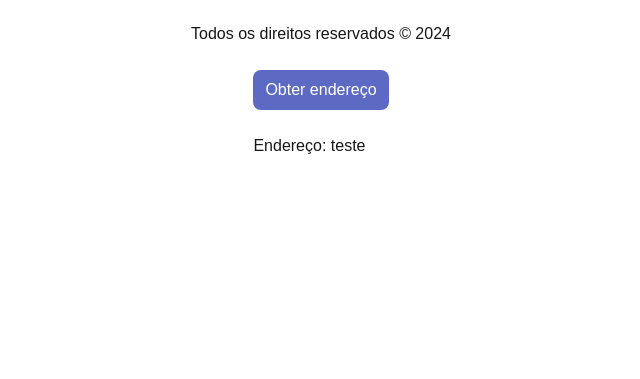
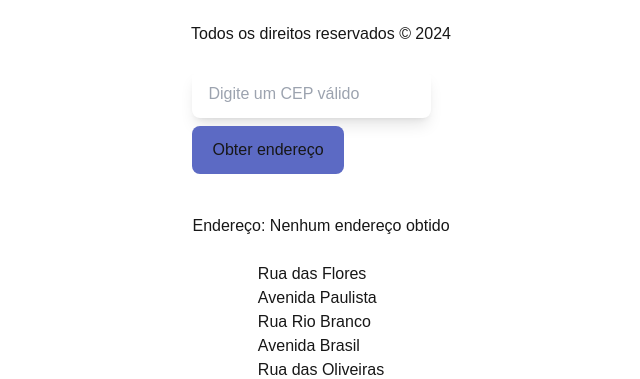
Before and after one commit to CatarinaGuima/SOFTEX-FAP-PROJETO-REACT, a Next.js app: page / in a window 1280 px wide. Shown: the part 1438-1817 px from the top of the page, without its empty margins (319-959 px from the left). Before the commit the page ends 1596 px from the top, so only its background shows below. Built offline with nearby package versions, Linux system fonts and the light colour scheme.

Commit message:
eight commit

```diff
--- a/package.json
+++ b/package.json
@@ -11,7 +11,8 @@
   "dependencies": {
     "next": "14.2.14",
     "react": "^18",
-    "react-dom": "^18"
+    "react-dom": "^18",
+    "uuid": "^11.0.1"
   },
   "devDependencies": {
     "@types/node": "^20",
--- a/src/app/page.tsx
+++ b/src/app/page.tsx
@@ -1,5 +1,5 @@
 "use client";
-
+import { useState } from "react";
 import { MyButton } from "../components/my-button";
 import { MySquare } from "../components/my-square";
 import { MyTitle } from "../components/my-title";
@@ -10,6 +10,70 @@ import { MyHeader } from "../components/my-header";
 import { MyFooter } from "../components/my-footer";
 import { getAddress } from "../../get-address";
 import { NavBar } from "@/components/header";
+import {v4 as randomUUID} from "uuid"
+
+// Crie um tipo de dados chamado Address com as propriedades retornadas pela API do IBGE;
+// Crie uma variável do tipo Array para guardar elementos do tipo Address;
+// Insira manualmente pelo menos 5 registros do tipo Address dentro do array criado.
+// Renderizar dinamicamente na interface esses registro, mostrando apenas o atributo logradouro
+
+interface Address {
+  id: string;
+  logradouro: string;
+  bairro: string;
+  cep: string;
+  complemento: string;
+  estado: string;
+  localidade: string;
+}
+
+const addressList: Address[] = [
+ {
+    id: randomUUID(),
+    logradouro: "Rua das Flores",
+    bairro: "Jardim Primavera",
+    cep: "12345-678",
+    complemento: "Apto 101",
+    estado: "SP",
+    localidade: "São Paulo"
+  },
+  {
+    id: randomUUID(),
+    logradouro: "Avenida Paulista",
+    bairro: "Centro",
+    cep: "87654-321",
+    complemento: "Próximo ao metrô",
+    estado: "SP",
+    localidade: "São Paulo"
+  },
+  {
+    id: randomUUID(),
+    logradouro: "Rua Rio Branco",
+    bairro: "Centro",
+    cep: "11223-445",
+    complemento: "Casa",
+    estado: "RJ",
+    localidade: "Rio de Janeiro"
+  },
+  {
+    id: randomUUID(),
+    logradouro: "Avenida Brasil",
+    bairro: "Jardim América",
+    cep: "33445-667",
+    complemento: "Bloco B",
+    estado: "MG",
+    localidade: "Belo Horizonte"
+  },
+  {
+    id: randomUUID(),
+    logradouro: "Rua das Oliveiras",
+    bairro: "Bela Vista",
+    cep: "55667-889",
+    complemento: "Próximo ao parque",
+    estado: "RS",
+    localidade: "Porto Alegre"
+  }
+];
 
 type AvatarProps = {
   size: number;
@@ -21,8 +85,6 @@ type CardProps = {
 };
 
 function Avatar({ size }: AvatarProps) {
-  console.log(size);
-
   return (
     <img
       className="avatar"
@@ -35,20 +97,43 @@ function Avatar({ size }: AvatarProps) {
 }
 
 function Card({ children }: CardProps) {
-  console.log(children);
   return <div className="p-3 border border-black rounded-lg">{children}</div>;
 }
 
+// const nomes: string[] = [
+//   "Lin Lanying",
+//   "Maria Clara",
+//   "José Maria",
+//   "Maria Joaquim",
+//   "Catarina Guimarães",
+//   "Maria Pedroso",
+//   "Maria Cecília",
+//   "Maria Lúcia",
+//   "Maria Mariana",
+//   "Maria Isabella",
+// ];
+
+
 export default function Home() {
-  let adress = "teste"
-  async function handleGetAddresses() {
-    const result = await getAddress("52051000");
-    adress = result;
-    console.log(adress);
+  const [address, setAddress] = useState<Address | null>(null);
+  const [loading, setLoading] = useState(false);
+  const [textValue, setTextValue] = useState("");
+
+  async function handleGetAddress() {
+    setLoading(true);
+    try {
+      const result = await getAddress("52051000");
+      setAddress(result); // Define o endereço no estado
+      console.log(result);
+    } catch (error) {
+      console.error("Ocorreu um erro inesperado:", error);
+    } finally {
+      setLoading(false); // Garante que o estado de loading seja alterado no final
+    }
   }
 
   return (
-    <div className="flex flex-col justify-center items-center ">
+    <div className="flex flex-col justify-center items-center">
       <NavBar />
       <br />
       <Avatar size={100} />
@@ -76,17 +161,33 @@ export default function Home() {
       <br />
       <MyFooter />
       <br />
-      <div>
+      <div className="flex flex-col gap-2">
+        <div>
+          <input onChange={(e) => setTextValue(e.target.value)} value={textValue} type="text" id="cep" className="rounded-lg shadow-lg px-4 p-3" placeholder="Digite um CEP válido" />
+        </div>
         <button
-          onClick={handleGetAddresses}
-          className="px-3 py-2 rounded-lg bg-primary text-[#fff]"
+          onClick={handleGetAddress}
+          className={`${
+            loading ? "opacity-30" : ""
+          } w-fit px-5 py-3 rounded-lg bg-primary text-white`}
+          disabled={loading}
         >
-          Obter endereço
+          {loading ? "Carregando..." : "Obter endereço"}
         </button>
         <br />
-        <br />
-        <span>Endereço: {adress}</span>
+        <span>
+          Endereço:{" "}
+          {address
+            ? ` ,${address.logradouro}, ${address.bairro}`
+            : "Nenhum endereço obtido"}
+        </span>
       </div>
+      <br />
+      <ul>
+        {addressList.map((address)=> (
+           <li key={address.id}>{address.logradouro}</li>
+        ))}
+      </ul>
     </div>
   );
 }
```
Also changed, not shown: 1 other file (tests, documents, lock files or other folders).
